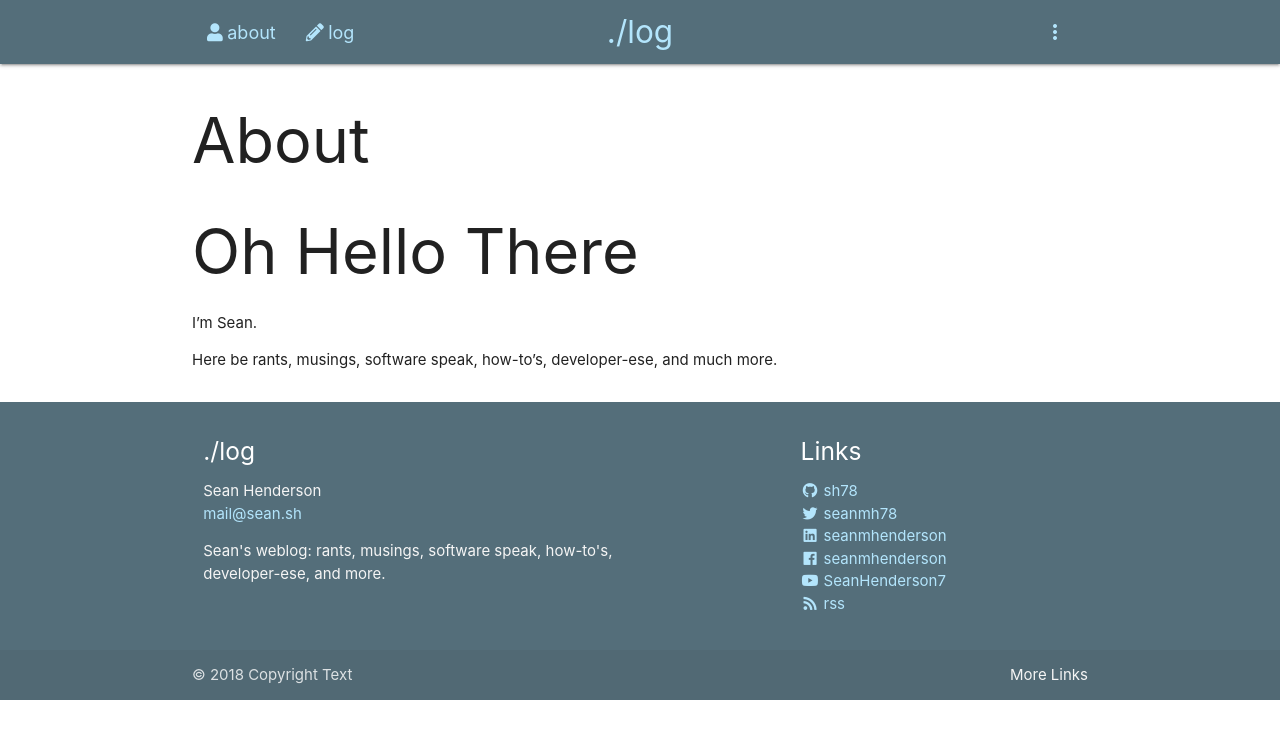
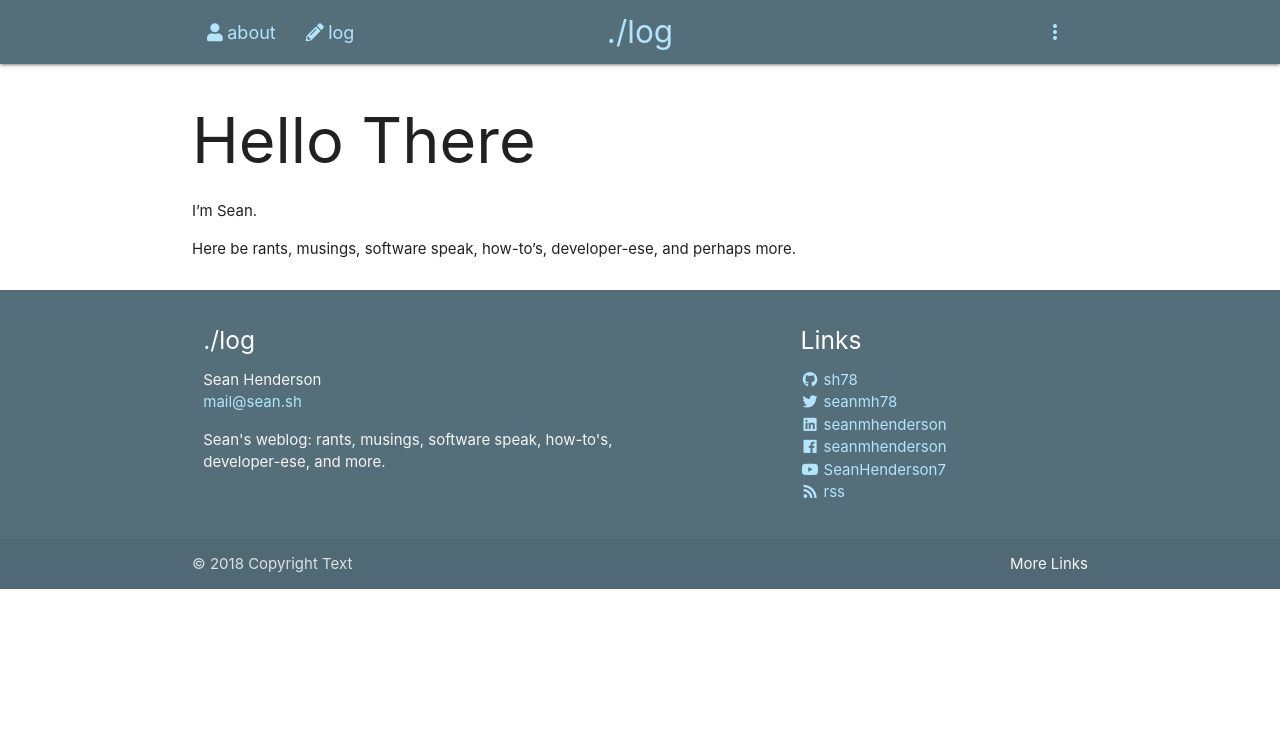
Before and after one commit to sh78/sh78.github.io, a Jekyll site: the page built from index.md, in a window 1280 px wide. Shown: the top 739 px of the page. Built offline with Jekyll 4.4.1, drawn with Linux system fonts in a browser that asks for light colours; nearby versions of some CDN libraries.

Commit message:
hide page title; update content

```diff
--- a/_layouts/blog.html
+++ b/_layouts/blog.html
@@ -4,7 +4,7 @@ layout: default
 
 <div class="blog">
   {%- if page.title -%}
-  <h1 class="page-heading">{{ page.title }}</h1>
+  {% comment %} <h1 class="page-heading">{{ page.title }}</h1> {% endcomment %}
   {%- endif -%}
 
   {{ content }}
--- a/_layouts/home.html
+++ b/_layouts/home.html
@@ -3,9 +3,6 @@ layout: default
 ---
 
 <div class="home">
-  {%- if page.title -%}
-  <h1 class="page-heading">{{ page.title }}</h1>
-  {%- endif -%}
 
   {{ content }}
 
--- a/index.md
+++ b/index.md
@@ -5,9 +5,9 @@ header_title: sean
 icon: user
 ---
 
-# Oh Hello There
+# Hello There
 <!-- Dynamic language change, as if someone were typing -->
 
 I'm Sean.
 
-Here be rants, musings, software speak, how-to's, developer-ese, and much more.
+Here be rants, musings, software speak, how-to's, developer-ese, and perhaps more.
```
